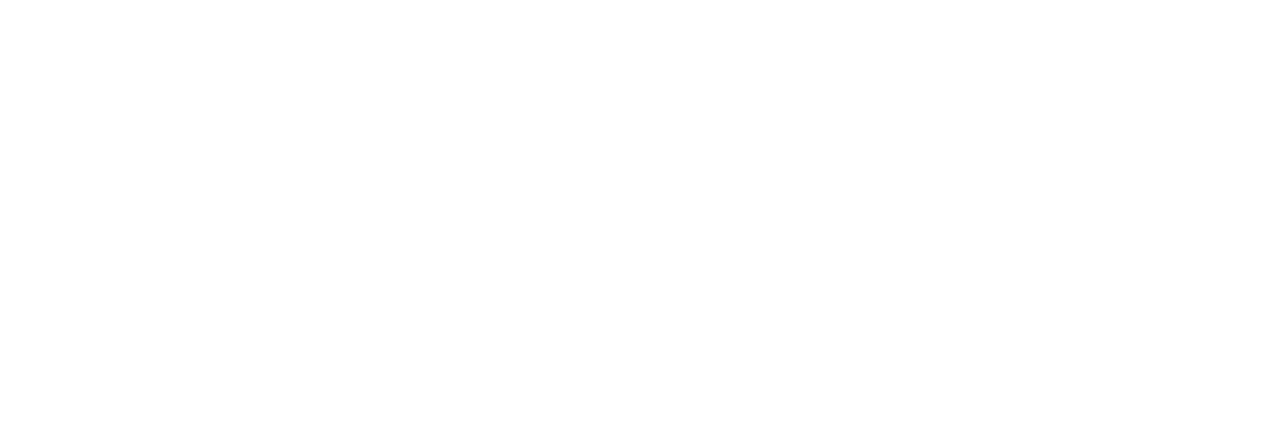
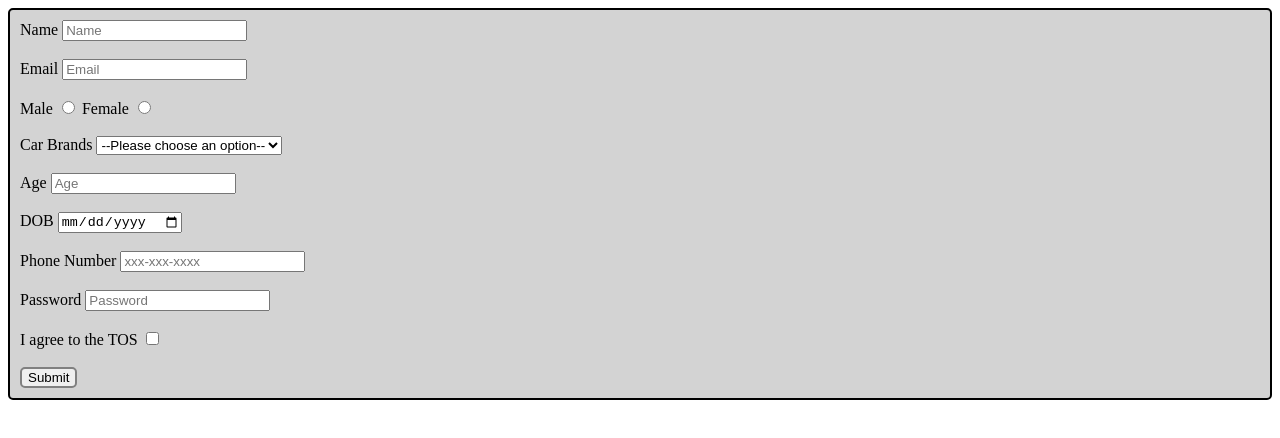
Before and after one commit to acciojob/signup-form-car-siddHacks, a website: page main.html in a window 1280 px wide. Drawn offline with Linux system fonts and the light colour scheme.

Commit message:
created a submission

```diff
--- a/main.html
+++ b/main.html
@@ -8,6 +8,53 @@
 
 <body>
 	<!-- the entire body must be written by student -->
+	<form methode="post">
+		<label for="name">Name</label>
+		<input type="text" id="name" placeholder="Name" required>
+		<br>
+		<br>
+		<label for="email">Email</label>
+		<input type="Email" id="email" placeholder="Email" required>
+		<br>
+		<br>
+		<label for="gender_m">Male</label>
+		<input type="radio" name="gender" id="gender_m" required>
+		<label for="gender_f">Female</label>
+		<input type="radio" name="gender" id="gender_f" required>
+		<br>
+		<br>
+		<label for="cars">Car Brands</label>
+		<select id="cars" required>
+			<option value="" disabled selected>--Please choose an option--</option>
+			<option>Volvo</option>
+			<option>Nisaan</option>
+			<option>TATA</option>
+			<option>Mercedese</option>
+		</select>
+		<br>
+		<br>
+		<label for="age">Age</label>
+		<input type="number" id="age" placeholder="Age" required>
+		<br>
+		<br>
+		<label for="dob">DOB</label>
+		<input type="date" id="dob" required>
+		<br>
+		<br>
+		<label for="tel">Phone Number</label>
+		<input type="tel" id="tel" placeholder="xxx-xxx-xxxx">
+		<br>
+		<br>
+		<label for="password">Password</label>
+		<input type="password" id="password" placeholder="Password" required>
+		<br>
+		<br>
+		<label for="tos">I agree to the TOS</label>
+		<input type="checkbox" id="tos" required>
+		<br>
+		<br>
+		<button type="submit" id="btn" placeholder="submit">Submit</button>
+	</form>
     <script type="text/javascript" src="./script.js">
 </script>
 
--- a/styles.css
+++ b/styles.css
@@ -1,2 +1,12 @@
 
 /* Your CSS Code here. */
+form{
+	border: 2px solid black;
+	padding:10px 0px 10px 10px;
+	background-color: lightgray;
+	border-radius:5px;
+}
+button{
+	border:2px solid grey;
+	border-radius: 5px;
+}
```
